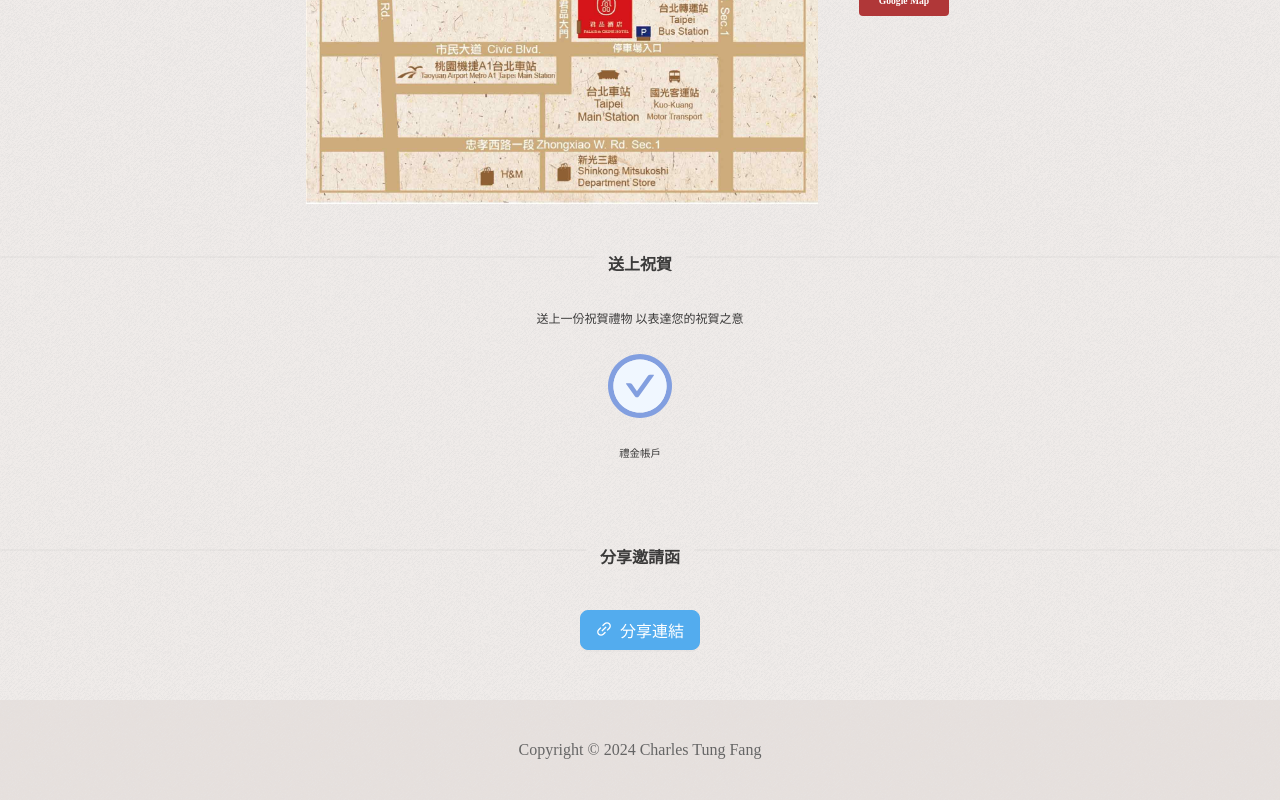
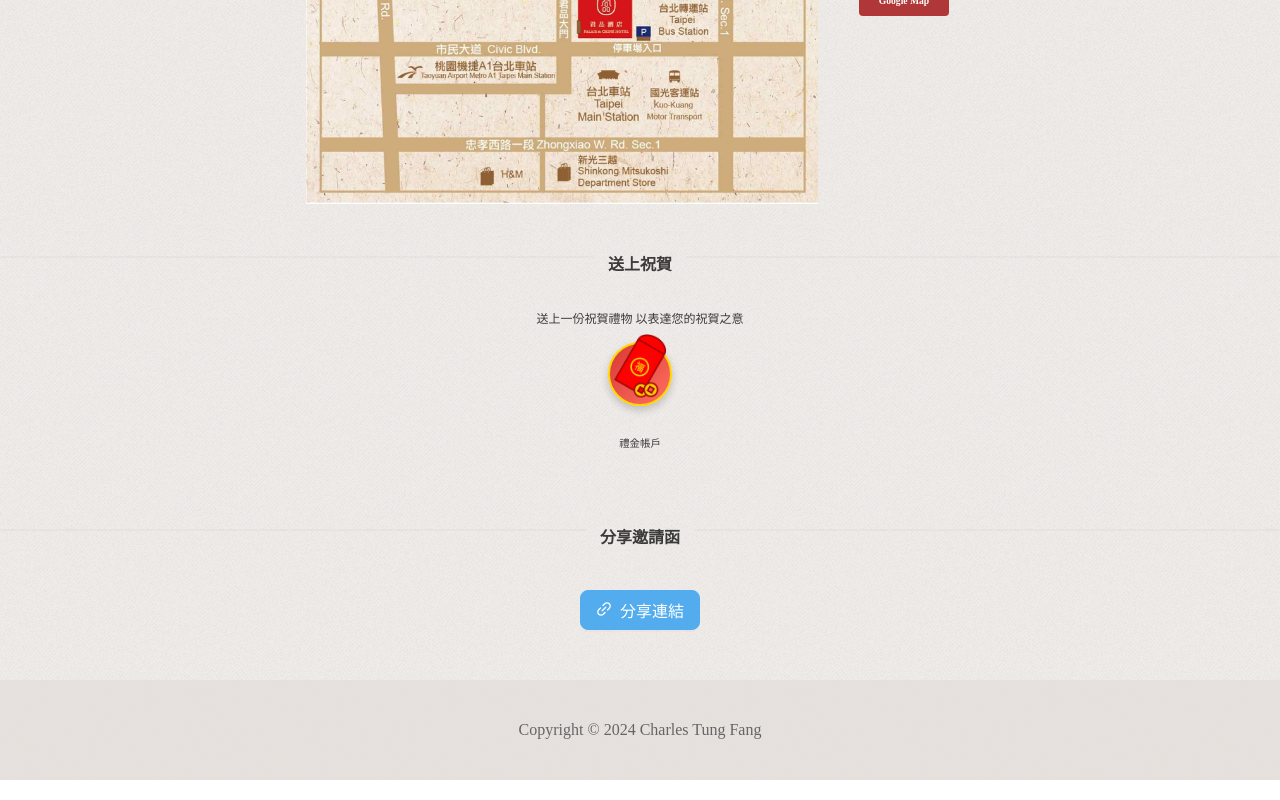
Before and after one commit to ctungfang/my_wedding_invitation, a Next.js app: page / in a window 1280 px wide. Shown: the part 2675-3475 px from the top of the page. Built offline with nearby package versions, Linux system fonts and the light colour scheme.

Commit message:
Fix red envelope btn

```diff
--- a/src/components/CongratulatoryMoney.tsx
+++ b/src/components/CongratulatoryMoney.tsx
@@ -7,7 +7,7 @@ import CopyToClipboard from "react-copy-to-clipboard";
 const Wrapper = styled("div", {
   background: "#efebe9",
   backgroundImage: "url(./assets/GroovePaper.png)",
-  paddingBottom: 18,
+  paddingBottom: 8,
   width: "100%",
   textAlign: "center",
 });
@@ -23,7 +23,7 @@ const Content = styled("p", {
   fontSize: "1.5vh",
   lineHeight: 1.75,
   opacity: 0.75,
-  marginBottom: 24,
+  marginBottom: 12,
 });
 
 const SubContent = styled("p", {
@@ -54,6 +54,22 @@ const QRCode = styled("img", {
   height: 100,
 });
 
+const RedEnvelopeButton = styled("button", {
+  width: 64,
+  height: 64,
+  borderRadius: "50%",
+  background: "linear-gradient(135deg, #D83A34, #FF6F61)",
+  border: "2px solid gold",
+  display: "flex",
+  alignItems: "center",
+  justifyContent: "center",
+  boxShadow: "0 4px 8px rgba(0, 0, 0, 0.2)",
+  cursor: "pointer",
+  "&:hover": {
+    background: "linear-gradient(135deg, #FF6F61, #D83A34)",
+  },
+});
+
 type CongratulatoryMoneyProps = {
   data?: Data;
 };
@@ -70,10 +86,17 @@ export default function CongratulatoryMoney({
       </Divider>
       <Content>送上一份祝賀禮物 以表達您的祝賀之意</Content>
       <ContactButton onClick={() => setGroomVisible(true)}>
-        <CheckCircleTwoTone
-          style={{ fontSize: 64, marginBottom: 16 }}
-          twoToneColor="#829fe0"
-        />
+      <RedEnvelopeButton>
+          <img
+            src="./assets/red_envelope_btn.png"
+            alt="Red Envelope Button"
+            style={{
+              width: 64,
+              height: 64,
+              marginBottom: 16,
+            }}
+          />
+        </RedEnvelopeButton>
         <br />
         <SubContent>禮金帳戶</SubContent>
       </ContactButton>
```
Also changed, not shown: public/assets/red_envelope_btn.png (added).
